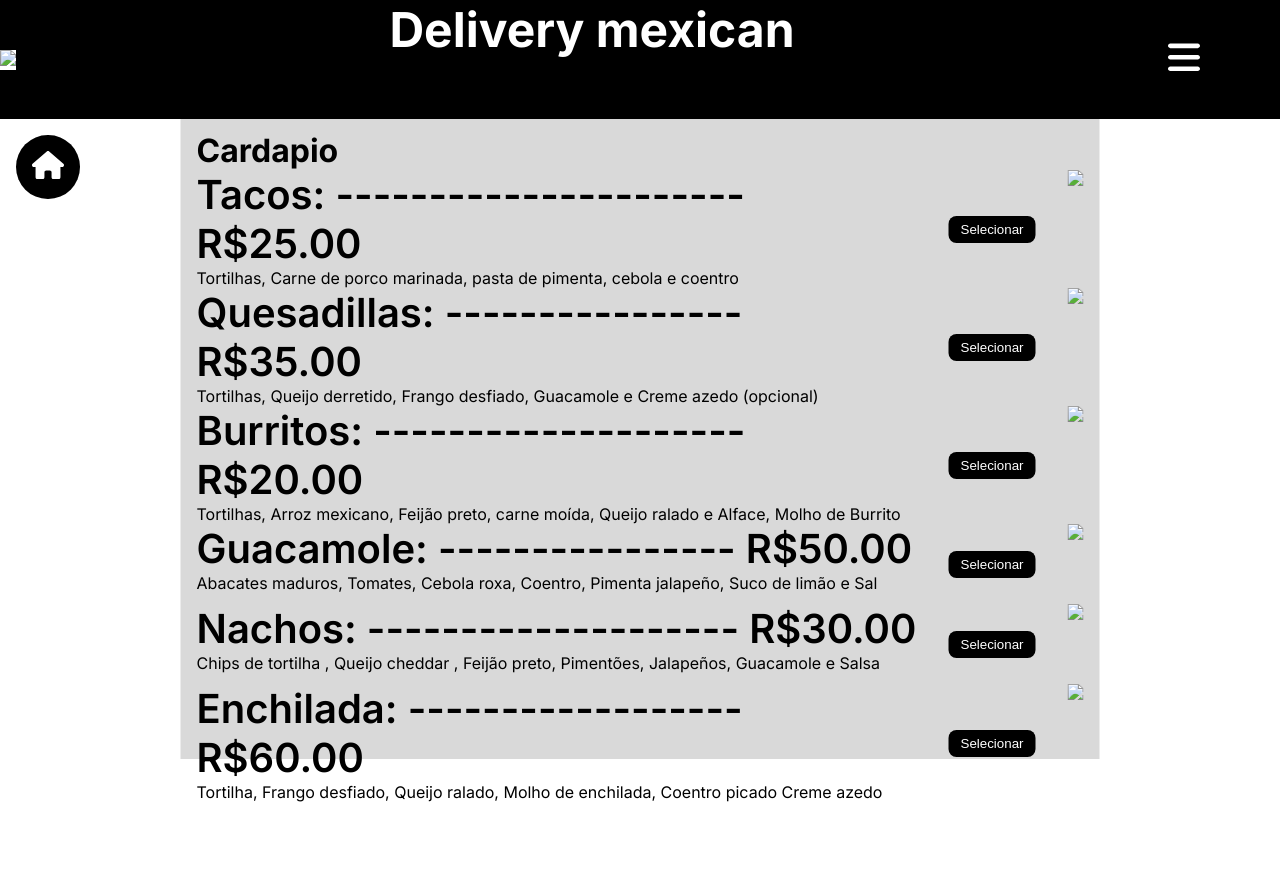
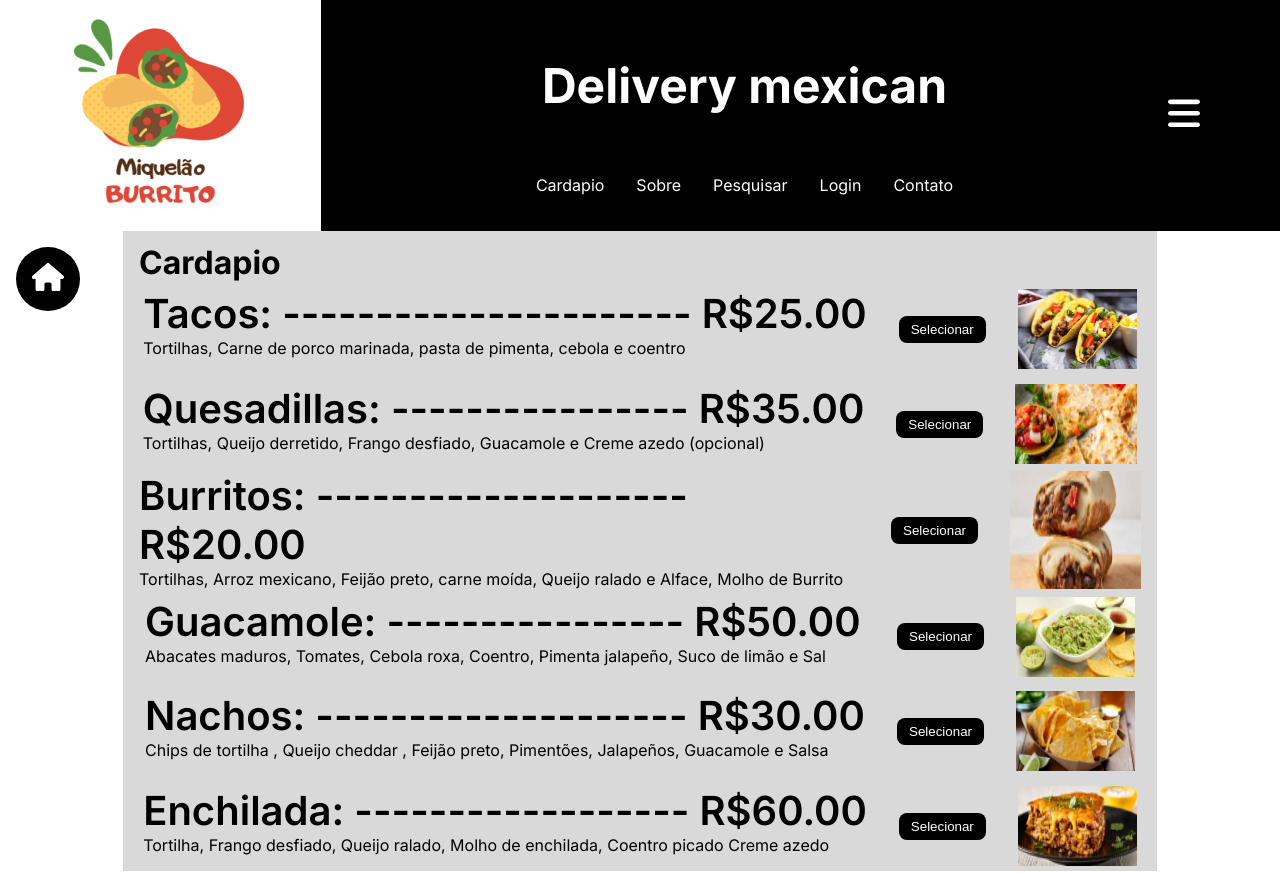
Before and after one commit to miquelao7/Delivery-mexican, a plain HTML site: page cardapio.html in a window 1280 px wide. Before the commit the page ends 802 px from the top, so only its background shows below. Drawn offline with Linux system fonts and the light colour scheme; the site is published under a folder, as on GitHub Pages, so addresses that start at the root find nothing.

Commit message:
Update cardapio.html

```diff
--- a/cardapio.html
+++ b/cardapio.html
@@ -11,7 +11,7 @@
 <body>
     <header>
         <div id="Logo">
-            <img src="/img/Red Brown Burrito Mexican Food Logo (1) 1.png">
+            <img src="img/Red Brown Burrito Mexican Food Logo (1) 1.png">
         </div>
         <div id="Menu">
             <h1>Delivery mexican</h1>
@@ -52,7 +52,7 @@
                         </span>
                     </div>
                     <button>Selecionar</button>
-                    <img src="/img/download 10.png">
+                    <img src="img/download 10.png">
                 </div>
                 <div>
                     <div class="descricao">
@@ -62,7 +62,7 @@
                         </span>
                     </div>
                     <button>Selecionar</button>
-                    <img src="/img/download 11.png">
+                    <img src="img/download 11.png">
                 </div>
                 <div>
                     <div class="descricao">
@@ -73,7 +73,7 @@
                         </span>
                     </div>
                     <button>Selecionar</button>
-                    <img src="/img/download 12.png">
+                    <img src="img/download 12.png">
                 </div>
                 <div>
                     <div class="descricao">
@@ -83,7 +83,7 @@
                         </span>
                     </div>
                     <button>Selecionar</button>
-                    <img src="/img/download 13.png">
+                    <img src="img/download 13.png">
                 </div>
                 <div>
                     <div class="descricao">
@@ -93,7 +93,7 @@
                         </span>
                     </div>
                     <button>Selecionar</button>
-                    <img src="/img/download 15.png">
+                    <img src="img/download 15.png">
                 </div>
                 <div>
                     <div class="descricao">
@@ -103,7 +103,7 @@
                         </span>
                     </div>
                     <button>Selecionar</button>
-                    <img src="/img/download 14.png">
+                    <img src="img/download 14.png">
                 </div>
             </div>
         </div>
```
